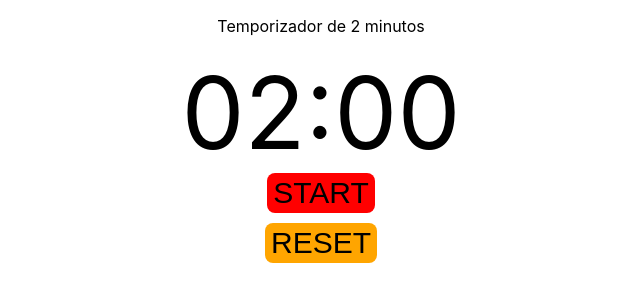
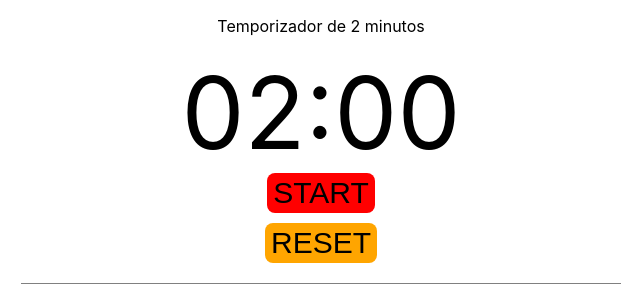
Before and after one commit to PepeAliasJose/ReactApp, a React (Create React App) app in the folder reactapp/: page / in a window 1280 px wide. Shown: the top 302 px of the page, without its empty margins (319-959 px from the left). Built offline with nearby package versions, Linux system fonts and the light colour scheme.

Commit message:
temporizador de prueba
Prueba de temporizador antes de empezar el blog

```diff
--- a/reactapp/src/App.js
+++ b/reactapp/src/App.js
@@ -4,7 +4,9 @@ import './App.css';
 function App() {
   return (
     <div className="App">
-      <Reloj/>
+      <center>
+        <Reloj/>
+      </center>
     </div>
   );
 }
--- a/reactapp/src/Reloj.js
+++ b/reactapp/src/Reloj.js
@@ -80,7 +80,11 @@ const Reloj = () => {
 
     //Devuelve el reloj
     return (
-        <div className='reloj'>
+        <div className='reloj' style={{
+            borderBottom: "solid 1px gray",
+            paddingBottom: "20px",
+            width: "600px"
+        }}>
             <p>Temporizador de 2 minutos</p>
             <div className='' style={{
                 fontSize: "100px",
```
